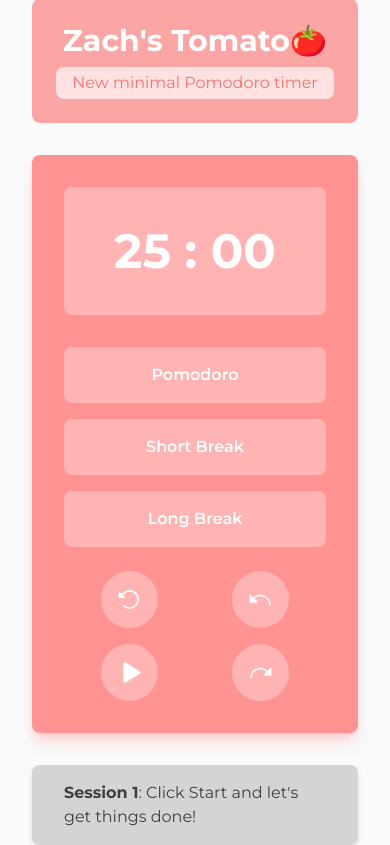
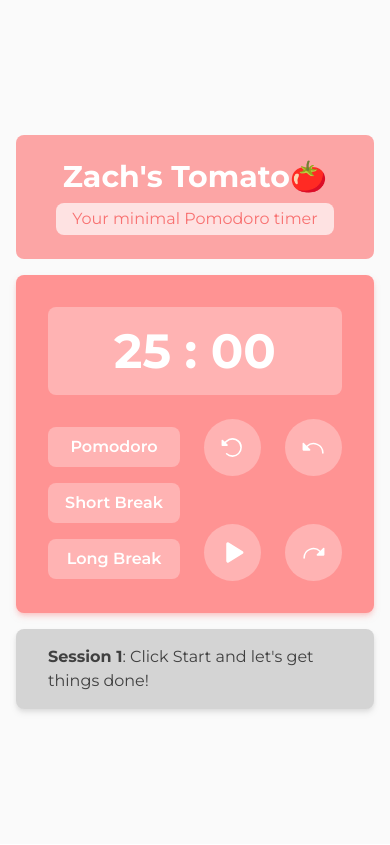
Before and after one commit to wmCmo/tomato, a React (Vite) app: page / in a window 390 px wide. Built offline with nearby package versions, Linux system fonts and the light colour scheme.

Commit message:
Fix responsive scaling

```diff
--- a/src/App.jsx
+++ b/src/App.jsx
@@ -114,37 +114,37 @@ export default function App() {
   }
 
   return (
-    <div className={`relative h-screen flex justify-center items-center p-8 font-display ${theme === 'light' ? 'bg-neutral-50' : theme === 'dark' ? 'bg-gray-700' : 'bg-neutral-50 dark:bg-gray-700'}`}>
-      <div className={`hidden absolute top-4 right-6 bg-gray-800 rounded-full sm:flex gap-4 p-2 ${theme === 'light' ? 'bg-neutral-200' : theme === 'dark' ? 'bg-gray-900' : theme === 'light' ? 'dark:bg-neutral-200 bg-gray-900 ' : 'bg-neutral-200 dark:bg-gray-900'} transition-colors duration-200 ease-in-out`}>
+    <div className={`relative h-screen flex justify-center items-center p-4 sm:p-8 font-display ${theme === 'light' ? 'bg-neutral-50' : theme === 'dark' ? 'bg-neutral-900' : 'bg-neutral-50 dark:bg-neutral-900'}`}>
+      <div className={`hidden absolute top-4 right-6 rounded-full sm:flex gap-4 p-2 ${theme === 'light' ? 'bg-neutral-200' : theme === 'dark' ? 'bg-neutral-800' : theme === 'light' ? 'dark:bg-neutral-200 bg-neutral-800 ' : 'bg-neutral-200 dark:bg-neutral-800'} transition-colors duration-200 ease-in-out`}>
         <IconContext.Provider value={{
           size: 20,
           weight: 'fill'
         }}>
-          <Sun className={`transition-all ease-in-out duration-200 ${theme === 'light' ? 'fill-gray-700' : theme === 'dark' ? 'fill-gray-700' : 'fill-gray-400 dark:fill-gray-700'}`} onClick={() => { changeTheme('light') }} />
-          <Moon className={`transition-all ease-in-out duration-200 ${theme === 'dark' ? 'fill-gray-400' : theme === 'system' ? 'fill-gray-400 dark:fill-gray-700' : 'fill-gray-400'}`} onClick={() => { changeTheme('dark') }} />
-          <Desktop className={`transition-all ease-in-out duration-200 ${theme === 'system' ? 'fill-gray-700 dark:fill-gray-400' : theme === 'light' ? 'fill-gray-400' : 'fill-gray-700'}`} onClick={() => { changeTheme('system') }} />
+          <Sun className={`hover:cursor-pointer transition-all ease-in-out duration-200 ${theme === 'light' ? 'fill-neutral-700' : theme === 'dark' ? 'fill-neutral-700 hover:fill-neutral-600' : 'fill-neutral-400 dark:fill-neutral-700 hover:fill-neutral-500 dark:hover:fill-neutral-600'}`} onClick={() => { changeTheme('light') }} />
+          <Moon className={`hover:cursor-pointer transition-all ease-in-out duration-200 ${theme === 'dark' ? 'fill-neutral-400' : theme === 'system' ? 'fill-neutral-400 dark:fill-neutral-700 hover:fill-neutral-500 dark:hover:fill-neutral-600' : 'fill-neutral-400 hover:fill-neutral-500'}`} onClick={() => { changeTheme('dark') }} />
+          <Desktop className={`hover:cursor-pointer transition-all ease-in-out duration-200 ${theme === 'system' ? 'fill-neutral-700 dark:fill-neutral-400' : theme === 'light' ? 'fill-neutral-400 hover:fill-neutral-500' : 'fill-neutral-700 hover:fill-neutral-600'}`} onClick={() => { changeTheme('system') }} />
         </IconContext.Provider>
       </div>
       <div className="flex flex-col flex-grow max-w-lg w-6/12">
         <Navbar />
-        <main className="mt-8">
-          <div className={`${color[0]} p-8 shadow-lg rounded-lg ${color[2]}`}>
+        <main className="mt-4 sm:mt-8">
+          <div className={`${color[0]} p-8 shadow-md sm:shadow-lg rounded-lg ${color[2]}`}>
             <div className={`${color[1]} rounded-lg`}>
-              <h1 className={`text-5xl sm:text-6xl text-center py-10 font-bold text-white`}>{min < 10 ? "0" + min : min} : {secs < 10 ? "0" + secs : secs}</h1>
+              <h1 className={`text-5xl sm:text-6xl text-center py-5 sm:py-10 font-bold text-white`}>{min < 10 ? "0" + min : min} : {secs < 10 ? "0" + secs : secs}</h1>
             </div>
-            {/* <div className="justify-center flex"> */}
-            <div className="flex flex-col sm:px-0 gap-4 mt-8 sm:flex-row sm:justify-between">
+            <div className="flex sm:block justify-between">
+              <div className="flex flex-col flex-grow mr-6 sm:mr-0 sm:px-0 gap-4 mt-8 sm:flex-row sm:justify-between">
                 {selectTime}
               </div>
-            {/* </div> */}
-            <div className="grid grid-cols-2 place-items-center mt-2 sm:flex justify-between">
+              <div className="grid grid-cols-2 place-items-center gap-6 sm:flex justify-between sm:gap-0">
                 <ControlButton file="reset" btnFunc={resetClock} color={color} />
                 <ControlButton file="backward" btnFunc={rewind} color={color} />
                 <ControlButton file={counting ? "pause" : "play"} btnFunc={toggleCountdown} color={color} />
                 <ControlButton file="forward" btnFunc={skipClock} color={color} />
               </div>
             </div>
-          <div className="mt-8 bg-neutral-300 px-8 py-4 rounded-lg text-neutral-700 drop-shadow-md">
+          </div>
+          <div className="mt-4 sm:mt-8 bg-neutral-300 px-8 py-4 rounded-lg text-neutral-700 drop-shadow-md">
             <b>Session {session}</b>: {makeMessage()}
           </div>
         </main>
--- a/src/components/ControlButton.tsx
+++ b/src/components/ControlButton.tsx
@@ -17,7 +17,7 @@ const ControlButton = (props: {
         render = <ArrowArcRight />;
     }
     return (
-        <button onClick={props.btnFunc} className={`rounded-full ${props.color[1]} p-4 mt-4 ${props.color[3]}`}>
+        <button onClick={props.btnFunc} className={`rounded-full ${props.color[1]} p-4 mt-6 ${props.color[3]}`}>
             <IconContext.Provider value={{
                 color: 'white',
                 size: 25,
--- a/src/components/Navbar.jsx
+++ b/src/components/Navbar.jsx
@@ -1,14 +1,12 @@
-const Navbar = () => {
+export default function Navbar() {
     return (
         <nav className="bg-red-300 rounded-lg p-6">
             <a href="https://exzachly.notion.site" target="_blank" rel="noreferrer">
                 <div className="flex flex-col items-center">
                     <h1 className="text-3xl font-bold text-white text-center">Zach&apos;s Tomato🍅</h1>
-                    <p className="text-center text-red-400 bg-red-100 px-4 py-1 mt-2 rounded-lg flex-shrink">New minimal Pomodoro timer</p>
+                    <p className="text-center text-red-400 bg-red-100 px-4 py-1 mt-2 rounded-lg flex-shrink">Your minimal Pomodoro timer</p>
                 </div>
             </a>
         </nav>
     )
 }
-
-export default Navbar;
--- a/src/components/TimeButton.tsx
+++ b/src/components/TimeButton.tsx
@@ -4,7 +4,7 @@ const TimeButton = (props: {
     color: Array<string>; onClick: (arg0: any) => void; name: string | number | boolean | React.ReactElement<any, string | React.JSXElementConstructor<any>> | Iterable<React.ReactNode> | React.ReactPortal | null | undefined;
 }) => {
     return (
-        <button className={`${props.color[1]} text-white rounded-lg px-4 py-4 font-semibold ${props.color[3]}`} onClick={() => { props.onClick(props.name) }}>{props.name}</button>
+        <button className={`${props.color[1]} text-white rounded-lg px-4 py-2 sm:py-4 font-semibold ${props.color[3]}`} onClick={() => { props.onClick(props.name) }}>{props.name}</button>
     )
 }
 
```
Lines whose indentation alone changed are shown as unchanged.
